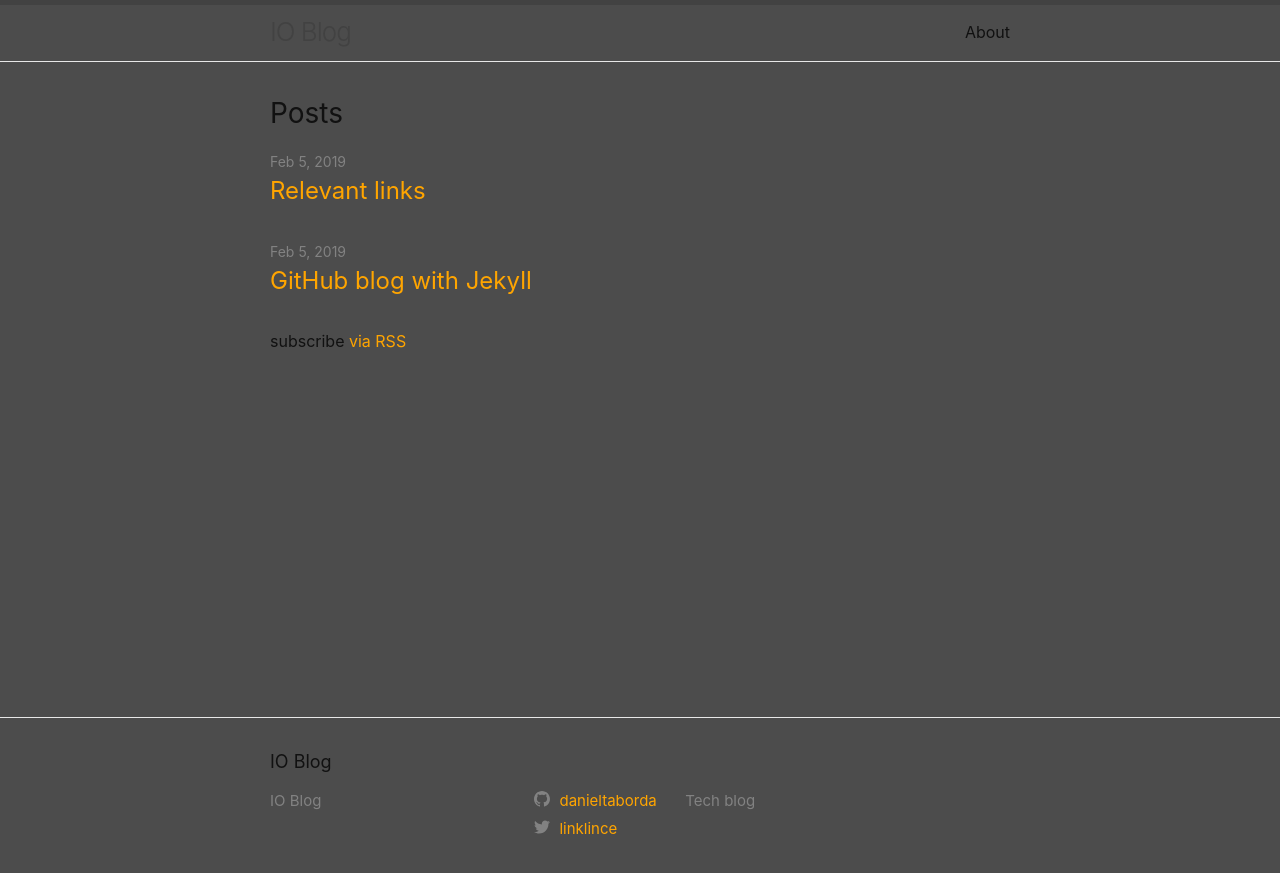
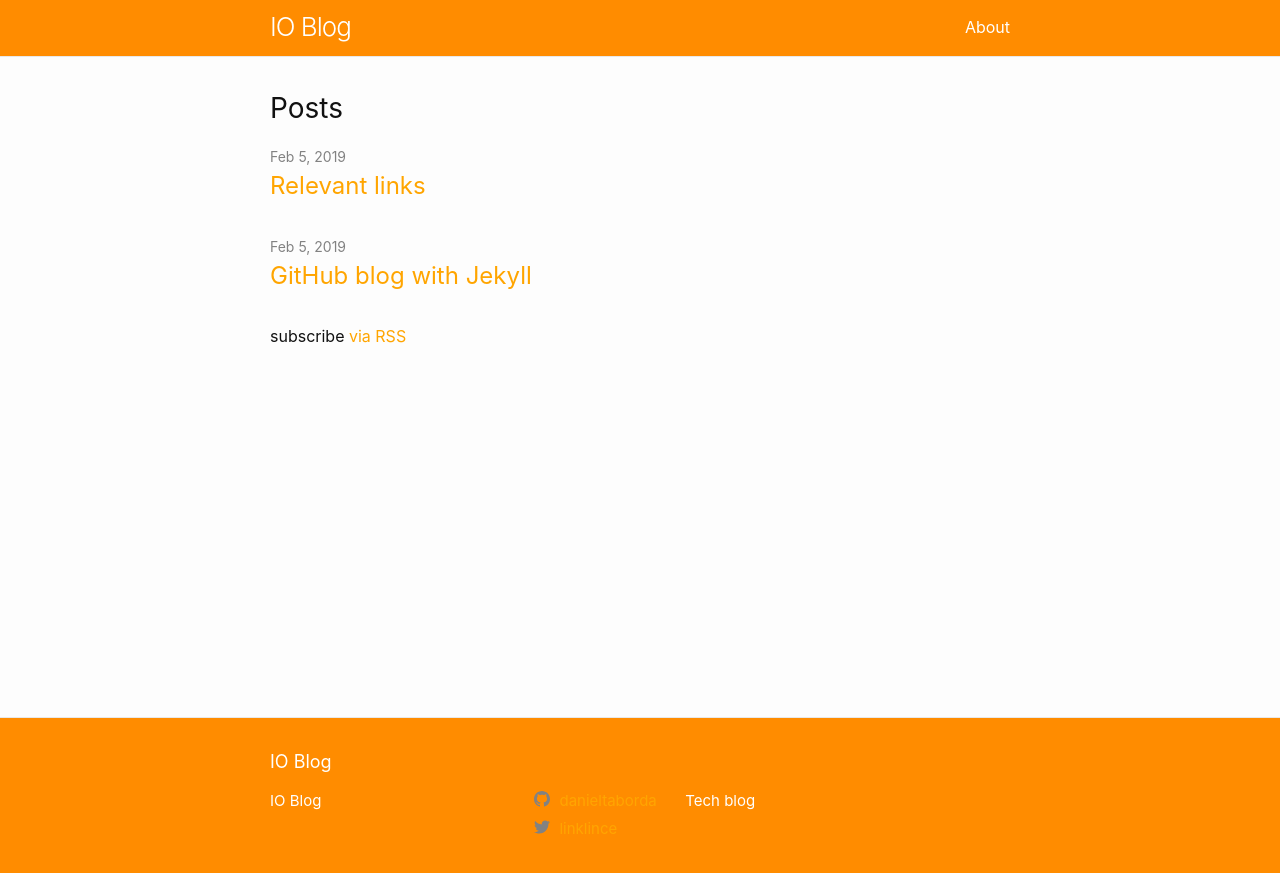
Before and after one commit to danieltaborda/danieltaborda.github.io, a Jekyll site: the page built from index.md, in a window 1280 px wide. Shown: the top 873 px of the page. Built offline with Jekyll 4.4.1, drawn with Linux system fonts in a browser that asks for light colours.

Commit message:
update styles

```diff
--- a/_sass/minima.scss
+++ b/_sass/minima.scss
@@ -11,12 +11,15 @@ $base-line-height: 1.5 !default;
 $spacing-unit:     30px !default;
 
 $text-color:       #111 !default;
-$background-color: #4c4c4c !default;
+$background-color: #fdfdfd !default;
 $brand-color:      orange !default;
 
 $grey-color:       #828282 !default;
 $grey-color-light: lighten($grey-color, 40%) !default;
 $grey-color-dark:  darken($grey-color, 25%) !default;
+
+$orange-dark: darkorange !default;
+$header-color: white !default;
 
 $table-text-align: left !default;
 
--- a/_sass/minima/_layout.scss
+++ b/_sass/minima/_layout.scss
@@ -2,10 +2,9 @@
  * Site header
  */
 .site-header {
-  border-top: 5px solid $grey-color-dark;
   border-bottom: 1px solid $grey-color-light;
   min-height: $spacing-unit * 1.865;
-
+  background-color: $orange-dark;
   // Positioning context for the mobile navigation icon
   position: relative;
 }
@@ -20,7 +19,7 @@
 
   &,
   &:visited {
-    color: $grey-color-dark;
+    color: $header-color;
   }
 }
 
@@ -37,7 +36,7 @@
   }
 
   .page-link {
-    color: $text-color;
+    color: $header-color;
     line-height: $base-line-height;
 
     // Gaps between nav items, but not on the last one
@@ -108,6 +107,8 @@
 .site-footer {
   border-top: 1px solid $grey-color-light;
   padding: $spacing-unit 0;
+  background-color: $orange-dark;
+  color: $header-color;
 }
 
 .footer-heading {
@@ -119,11 +120,12 @@
 .social-media-list {
   list-style: none;
   margin-left: 0;
+  color: $header-color;
 }
 
 .footer-col-wrapper {
   @include relative-font-size(0.9375);
-  color: $grey-color;
+  color: $header-color;
   margin-left: -$spacing-unit / 2;
   @extend %clearfix;
 }
```
